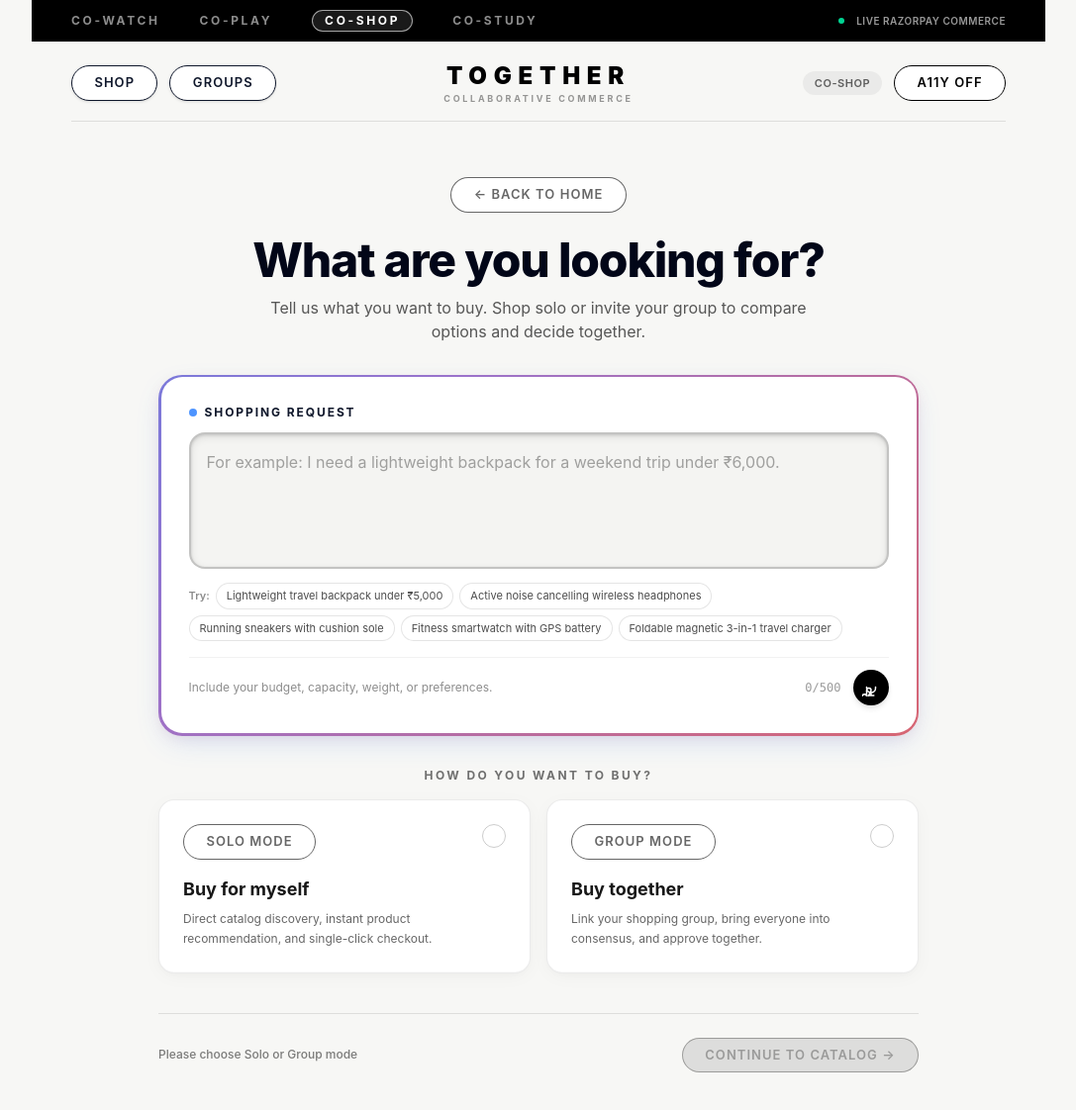
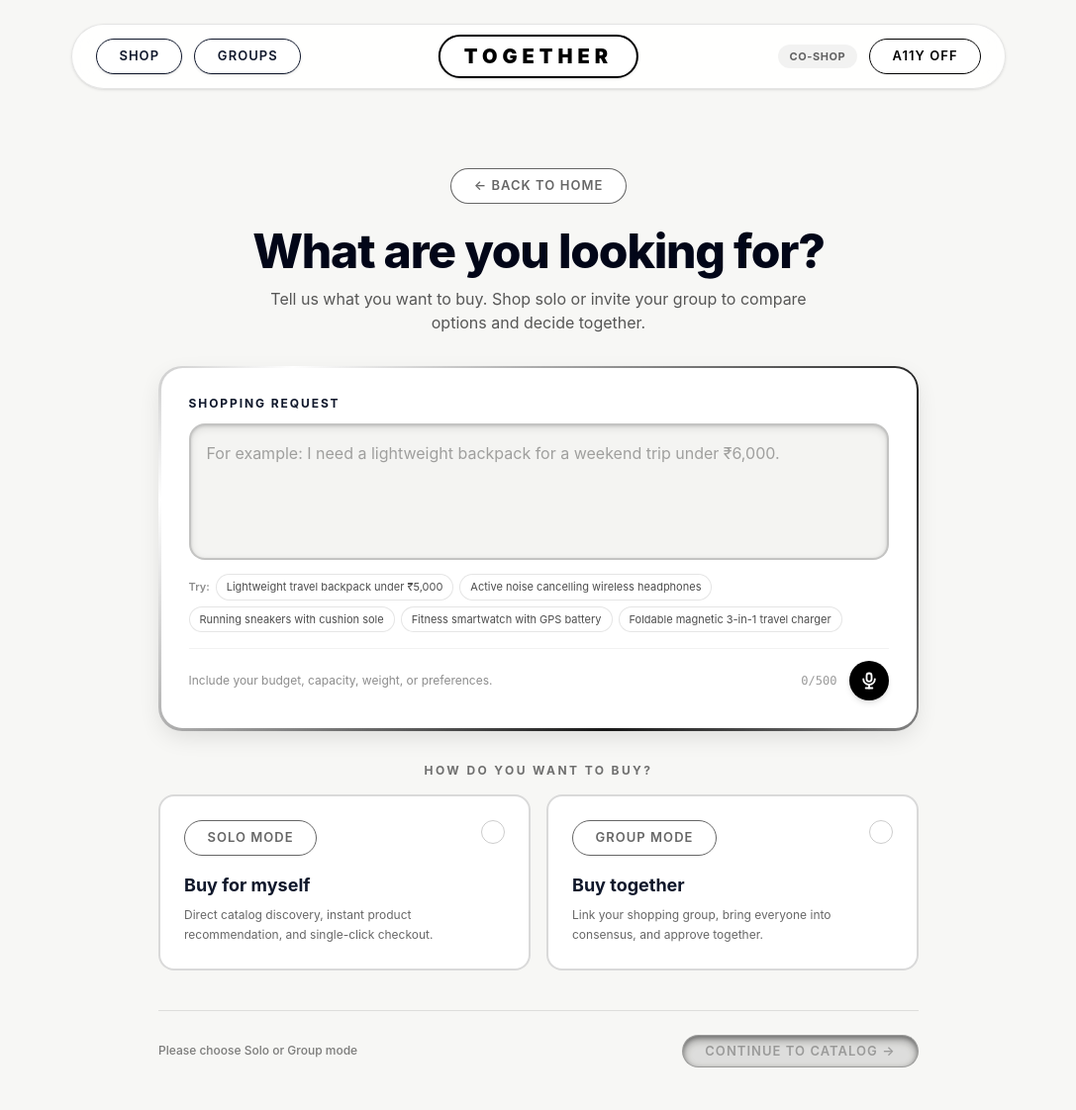
Before and after one commit to Jeevan-88/together-agentic-commerce, a Next.js app in the folder apps/web/: page /shop in a window 1280 px wide. Shown: the top 1122 px of the page at 99% size, without its empty margins (96-1183 px from the left). Built offline with nearby package versions, Linux system fonts and the light colour scheme.

Commit message:
refactor(ui): update request card border state, doodle mic, rupee coin mode selection, and 3d button depth

```diff
--- a/apps/web/src/app/globals.css
+++ b/apps/web/src/app/globals.css
@@ -77,7 +77,7 @@ html.accessible-mode :focus-visible {
   outline-offset: 3px !important;
 }
 
-/* Google Gemini Rainbow Glow Animation */
+/* Google Gemini Rainbow & Monochrome Glow Animations */
 @keyframes gemini-flow {
   0% {
     background-position: 0% 50%;
@@ -88,6 +88,25 @@ html.accessible-mode :focus-visible {
   100% {
     background-position: 0% 50%;
   }
+}
+
+.gemini-monochrome-card {
+  position: relative;
+  border-radius: 1.5rem;
+  padding: 2.5px;
+  background: linear-gradient(
+    135deg,
+    #000000 0%,
+    #ffffff 20%,
+    #171717 40%,
+    #ffffff 60%,
+    #000000 80%,
+    #ffffff 100%
+  );
+  background-size: 300% 300%;
+  animation: gemini-flow 7s ease infinite;
+  box-shadow: 0 8px 24px -4px rgba(0, 0, 0, 0.12);
+  transition: all 0.3s ease;
 }
 
 .gemini-rainbow-card {
@@ -105,12 +124,8 @@ html.accessible-mode :focus-visible {
   );
   background-size: 300% 300%;
   animation: gemini-flow 7s ease infinite;
-  box-shadow: 0 10px 30px -8px rgba(66, 133, 244, 0.22), 0 4px 15px -4px rgba(217, 101, 112, 0.18);
-  transition: box-shadow 0.3s ease;
-}
-
-.gemini-rainbow-card:focus-within {
-  box-shadow: 0 14px 45px -6px rgba(66, 133, 244, 0.4), 0 6px 25px -4px rgba(217, 101, 112, 0.35);
+  box-shadow: 0 12px 40px -4px rgba(66, 133, 244, 0.45), 0 6px 25px -4px rgba(217, 101, 112, 0.4);
+  transition: all 0.3s ease;
 }
 
 .gemini-rainbow-inner {
@@ -118,6 +133,16 @@ html.accessible-mode :focus-visible {
   border-radius: calc(1.5rem - 2.5px);
   position: relative;
   z-index: 1;
+}
+
+/* Outward 3D Depth for Cards and Mode Selection */
+.outward-3d {
+  box-shadow: 0 6px 18px -2px rgba(0, 0, 0, 0.25), 0 2px 6px -1px rgba(0, 0, 0, 0.15), inset 0 1px 0 0 rgba(255, 255, 255, 0.2);
+}
+
+/* Inward 3D Pressed Depth for Action Buttons */
+.inward-3d {
+  box-shadow: inset 0 4px 10px rgba(0, 0, 0, 0.35), inset 0 2px 4px rgba(0, 0, 0, 0.3);
 }
 
 /* Oval Pill Button Style from user reference */
--- a/apps/web/src/app/shop/page.tsx
+++ b/apps/web/src/app/shop/page.tsx
@@ -157,12 +157,11 @@ function ShopContent() {
             </p>
           </div>
 
-          {/* Google Gemini Rainbow Glowing Chat / Request Box */}
-          <div className="gemini-rainbow-card">
+          {/* Request Card: Rotating Monochrome Default -> Rainbow on Voice Active */}
+          <div className={isListening ? "gemini-rainbow-card" : "gemini-monochrome-card"}>
             <div className="gemini-rainbow-inner p-6 sm:p-7">
               <div className="mb-3 flex items-center justify-between">
                 <div className="flex items-center gap-2">
-                  <span className="h-2 w-2 rounded-full bg-blue-500 animate-pulse"></span>
                   <label
                     htmlFor="shopping-request"
                     className="text-xs font-bold uppercase tracking-[0.16em] text-slate-900"
@@ -206,7 +205,7 @@ function ShopContent() {
                 ))}
               </div>
 
-              {/* Validation, Status & Voice Microphone Circle beside 0/500 */}
+              {/* Validation, Status & Cute Doodle Microphone Circle beside 0/500 */}
               <div className="mt-4 flex flex-col gap-2 border-t border-black/5 pt-3 sm:flex-row sm:items-center sm:justify-between">
                 <div>
                   {hasEnteredText && !isTextValid && (
@@ -231,11 +230,11 @@ function ShopContent() {
                     {request.length}/500
                   </span>
 
-                  {/* Black Circle Voice Microphone Button */}
+                  {/* Black Circle with Cute Doodle Microphone Icon */}
                   <button
                     type="button"
                     onClick={toggleVoiceInput}
-                    className={`flex h-9 w-9 items-center justify-center rounded-full shadow-md transition ${
+                    className={`flex h-10 w-10 items-center justify-center rounded-full shadow-md transition-all ${
                       isListening
                         ? "bg-red-600 text-white animate-pulse ring-4 ring-red-200"
                         : "bg-black text-white hover:bg-black/80 hover:scale-105 active:scale-95"
@@ -244,17 +243,18 @@ function ShopContent() {
                     aria-label="Voice input microphone"
                   >
                     <svg
-                      className="h-4.5 w-4.5"
+                      className="h-5 w-5"
+                      viewBox="0 0 24 24"
                       fill="none"
                       stroke="currentColor"
-                      viewBox="0 0 24 24"
-                      strokeWidth="2"
+                      strokeWidth="2.2"
+                      strokeLinecap="round"
+                      strokeLinejoin="round"
                     >
-                      <path
-                        strokeLinecap="round"
-                        strokeLinejoin="round"
-                        d="M12 18.75a6 6 0 006-6v-1.5m-6 7.5a6 6 0 01-6-6v-1.5m6 7.5v3.75m-3.75 0h7.5M12 15.75a3 3 0 10-6 0v8.25a3 3 0 10-6 0v8.25a3 3 0 003 3z"
-                      />
+                      <rect x="9" y="3" width="6" height="10" rx="3" ry="3" />
+                      <path d="M5 10a7 7 0 0 0 14 0" />
+                      <line x1="12" y1="17" x2="12" y2="21" />
+                      <line x1="8" y1="21" x2="16" y2="21" />
                     </svg>
                   </button>
                 </div>
@@ -262,7 +262,7 @@ function ShopContent() {
             </div>
           </div>
 
-          {/* Mode Selection */}
+          {/* Mode Selection with Solid Black Outward 3D and Rupee Coin Video on Select */}
           <div className="mt-8">
             <h2 className="mb-4 text-center text-xs font-bold uppercase tracking-[0.2em] text-black/55">
               How do you want to buy?
@@ -273,10 +273,10 @@ function ShopContent() {
                 type="button"
                 aria-pressed={mode === "solo"}
                 onClick={() => setMode("solo")}
-                className={`surface-card rounded-2xl p-6 text-left transition ${
+                className={`rounded-2xl p-6 text-left transition-all ${
                   mode === "solo"
-                    ? "border-black bg-black text-white shadow-md ring-2 ring-black"
-                    : "hover:border-black/30"
+                    ? "border-2 border-black bg-black text-white outward-3d"
+                    : "border-2 border-black/15 bg-white text-slate-900 hover:border-black/40"
                 }`}
               >
                 <div className="flex items-start justify-between">
@@ -290,13 +290,20 @@ function ShopContent() {
                     Solo Mode
                   </span>
 
-                  <span
-                    className={`flex h-6 w-6 items-center justify-center rounded-full text-xs font-bold ${
-                      mode === "solo" ? "bg-white text-black" : "border border-black/20 text-transparent"
-                    }`}
-                  >
-                    ✓
-                  </span>
+                  {mode === "solo" ? (
+                    <video
+                      src="/rupee-coin.webm"
+                      autoPlay
+                      loop
+                      muted
+                      playsInline
+                      className="h-7 w-7 rounded-full object-cover shadow-sm"
+                    />
+                  ) : (
+                    <span className="flex h-6 w-6 items-center justify-center rounded-full border border-black/20 text-transparent">
+                      •
+                    </span>
+                  )}
                 </div>
 
                 <h3 className="mt-4 text-lg font-bold">
@@ -316,10 +323,10 @@ function ShopContent() {
                 type="button"
                 aria-pressed={mode === "group"}
                 onClick={() => setMode("group")}
-                className={`surface-card rounded-2xl p-6 text-left transition ${
+                className={`rounded-2xl p-6 text-left transition-all ${
                   mode === "group"
-                    ? "border-black bg-black text-white shadow-md ring-2 ring-black"
-                    : "hover:border-black/30"
+                    ? "border-2 border-black bg-black text-white outward-3d"
+                    : "border-2 border-black/15 bg-white text-slate-900 hover:border-black/40"
                 }`}
               >
                 <div className="flex items-start justify-between">
@@ -333,13 +340,20 @@ function ShopContent() {
                     Group Mode
                   </span>
 
-                  <span
-                    className={`flex h-6 w-6 items-center justify-center rounded-full text-xs font-bold ${
-                      mode === "group" ? "bg-white text-black" : "border border-black/20 text-transparent"
-                    }`}
-                  >
-                    ✓
-                  </span>
+                  {mode === "group" ? (
+                    <video
+                      src="/rupee-coin.webm"
+                      autoPlay
+                      loop
+                      muted
+                      playsInline
+                      className="h-7 w-7 rounded-full object-cover shadow-sm"
+                    />
+                  ) : (
+                    <span className="flex h-6 w-6 items-center justify-center rounded-full border border-black/20 text-transparent">
+                      •
+                    </span>
+                  )}
                 </div>
 
                 <h3 className="mt-4 text-lg font-bold">
@@ -357,7 +371,7 @@ function ShopContent() {
             </div>
           </div>
 
-          {/* Continue Action in Oval Pill */}
+          {/* Continue Action with Inward 3D Effect */}
           <div className="mt-10 flex flex-col items-center justify-between gap-4 border-t border-black/10 pt-6 sm:flex-row">
             <p className="text-xs font-medium text-black/50">
               {mode === "solo"
@@ -373,13 +387,13 @@ function ShopContent() {
               type="button"
               onClick={handleContinue}
               disabled={!canContinue}
-              className={`oval-pill-btn px-8 py-3 text-sm font-bold transition ${
+              className={`oval-pill-btn inward-3d px-10 py-3.5 text-xs font-bold uppercase tracking-wider transition ${
                 canContinue
-                  ? "border-black bg-black text-white shadow-sm hover:bg-black/80"
+                  ? "border-2 border-black bg-black text-white hover:bg-black/90"
                   : "cursor-not-allowed border-black/10 bg-black/10 text-black/30"
               }`}
             >
-              Continue to Catalog &rarr;
+              Continue to catalog &rarr;
             </button>
           </div>
         </section>
--- a/apps/web/src/components/Header.tsx
+++ b/apps/web/src/components/Header.tsx
@@ -31,30 +31,7 @@ export default function Header({ currentStep }: HeaderProps) {
   }
 
   return (
-    <div className="w-full">
-      {/* Top Bar matching reference: CO-WATCH  CO-PLAY  CO-SHOP  CO-STUDY */}
-      <div className="-mx-6 -mt-6 mb-5 bg-black px-6 py-2.5 sm:-mx-10 sm:px-10">
-        <div className="mx-auto flex max-w-6xl items-center justify-between">
-          <div className="flex items-center gap-6 overflow-x-auto text-[11px] font-bold uppercase tracking-[0.22em] text-white/55 sm:gap-10 sm:text-xs">
-            <span className="transition hover:text-white cursor-pointer">CO-WATCH</span>
-            <span className="transition hover:text-white cursor-pointer">CO-PLAY</span>
-            <span className="rounded-full border border-white/60 bg-white/10 px-3 py-0.5 text-white shadow-sm">
-              CO-SHOP
-            </span>
-            <span className="transition hover:text-white cursor-pointer">CO-STUDY</span>
-          </div>
-
-          <div className="hidden items-center gap-3 sm:flex">
-            <span className="h-1.5 w-1.5 rounded-full bg-emerald-400"></span>
-            <span className="text-[10px] font-semibold uppercase tracking-wider text-white/60">
-              Live Razorpay Commerce
-            </span>
-          </div>
-        </div>
-      </div>
-
-      {/* Main Header with Center TOGETHER branding and oval pill buttons */}
-      <header className="relative flex items-center justify-between border-b border-black/10 pb-5 pt-1">
+    <header className="relative mb-6 flex items-center justify-between rounded-full border border-black/10 bg-white/90 px-6 py-3.5 shadow-sm backdrop-blur-md">
       {/* Left: Navigation in Oval Pill format */}
       <div className="flex items-center gap-2 sm:gap-3">
         <Link
@@ -71,18 +48,15 @@ export default function Header({ currentStep }: HeaderProps) {
         </Link>
       </div>
 
-        {/* Center: Large bold brand */}
+      {/* Center: Large bold TOGETHER brand inside oval box */}
       <div className="absolute left-1/2 -translate-x-1/2 text-center">
         <Link
           href="/"
-            className="group flex flex-col items-center"
+          className="group inline-flex items-center justify-center rounded-full border-2 border-black bg-white px-6 py-1.5 shadow-sm transition hover:bg-black hover:text-white"
           aria-label="TOGETHER Home"
         >
-            <span className="text-xl font-black tracking-[0.28em] text-black transition group-hover:opacity-80 sm:text-2xl">
+          <span className="text-lg sm:text-xl font-black tracking-[0.25em] text-black group-hover:text-white transition">
             TOGETHER
-            </span>
-            <span className="text-[9px] font-bold uppercase tracking-[0.3em] text-black/40">
-              Collaborative Commerce
           </span>
         </Link>
       </div>
@@ -90,7 +64,7 @@ export default function Header({ currentStep }: HeaderProps) {
       {/* Right: Actions & Step */}
       <div className="flex items-center gap-2 sm:gap-3">
         {currentStep && (
-            <span className="hidden rounded-full bg-black/5 px-3 py-1 text-[11px] font-semibold uppercase tracking-wider text-black/60 md:inline-block">
+          <span className="hidden rounded-full bg-black/5 px-3 py-1 text-[11px] font-bold uppercase tracking-wider text-black/60 md:inline-block">
             {currentStep}
           </span>
         )}
@@ -111,6 +85,5 @@ export default function Header({ currentStep }: HeaderProps) {
         </button>
       </div>
     </header>
-    </div>
   );
 }
```
Also changed, not shown: 1 other file (tests, documents, lock files or other folders). Lines whose indentation alone changed are shown as unchanged.
